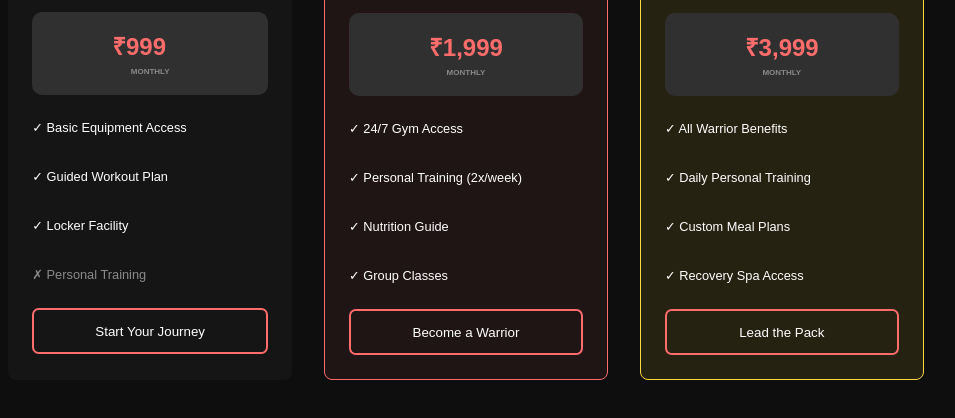
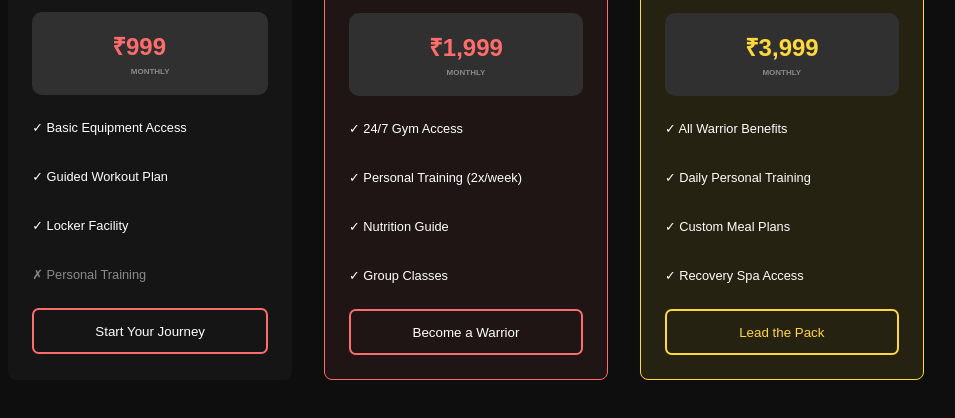
Before and after one commit to prateek3422/Css-Assigment, a website: page pricing-table-challenge-u6r3eugd/pricing-table-2/index.html in a window 1280 px wide. Shown: the part 334-752 px from the top of the page, without its empty margins (174-1129 px from the left). Drawn offline with Linux system fonts and the light colour scheme.

Commit message:
style: update champion pricing table styles for better visibility

```diff
--- a/pricing-table-challenge-u6r3eugd/pricing-table-2/challenge.css
+++ b/pricing-table-challenge-u6r3eugd/pricing-table-2/challenge.css
@@ -176,12 +176,18 @@ h1 {
 
 .champion .price {
   /* Add your styles here */
+  color: #ffd83d;
 }
 
 .champion .join-btn {
   /* Add your styles here */
+  border-color: #ffd83d;
+  color: #ffd83d;
 }
 
 .champion .join-btn:hover {
   /* Add your styles here */
+  background-color: #ffd83d;
+  color: #000;
+  transition: all 0.3s ease;
 }
```
